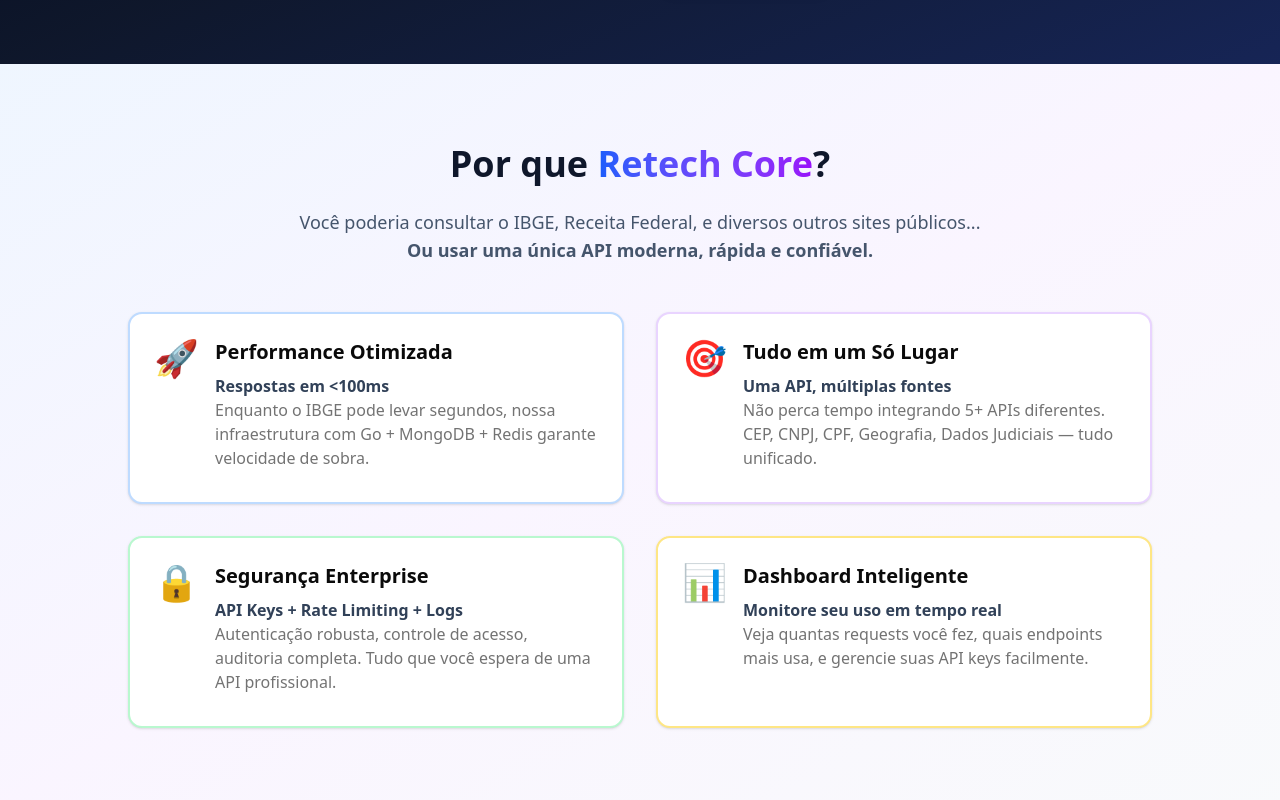
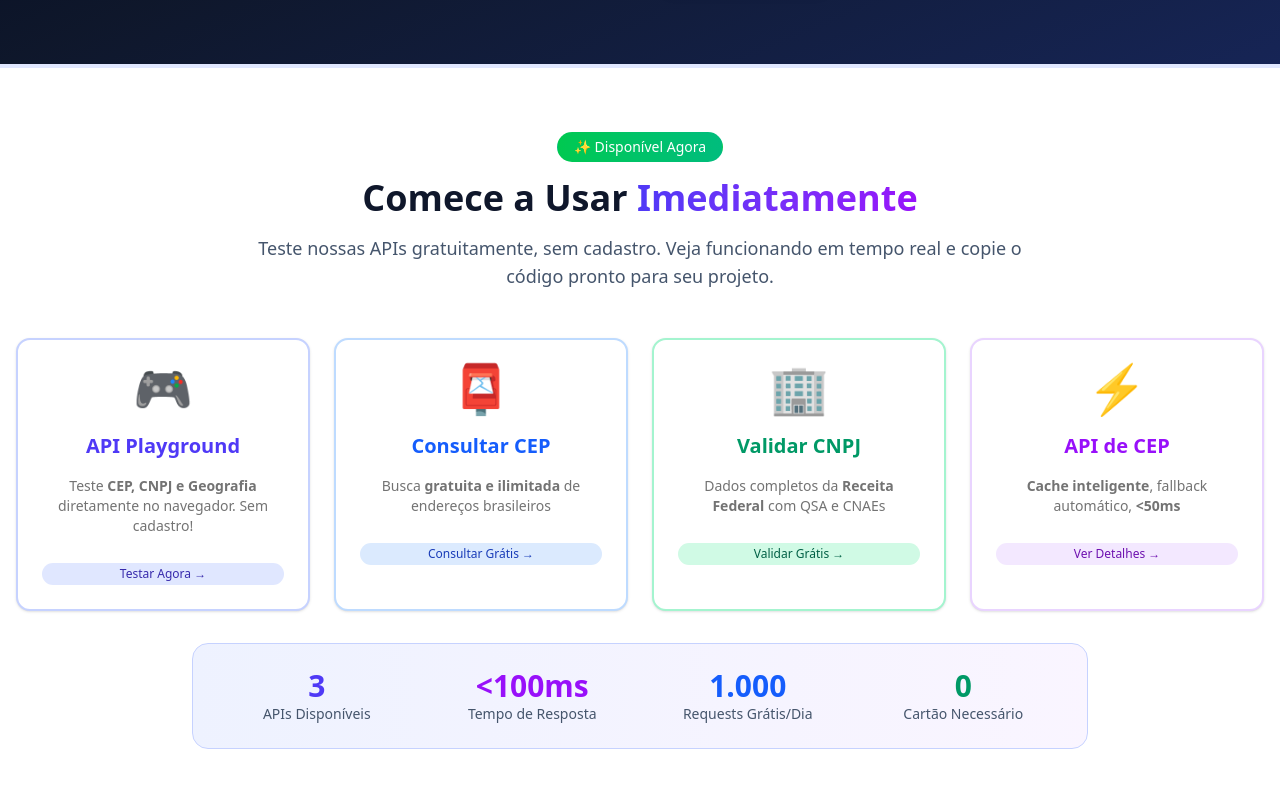
Before and after one commit to alanrezendeee/retech-core-admin, a Next.js app: page / in a window 1280 px wide. Shown: the part 480-1280 px from the top of the page. Built offline with nearby package versions, Linux system fonts and the light colour scheme; no server answers.

Commit message:
feat: ajuste diversos

```diff
--- a/app/page.tsx
+++ b/app/page.tsx
@@ -84,6 +84,117 @@
                 Fazer Login
               </Button>
             </Link>
+          </div>
+        </div>
+      </section>
+
+      {/* APIs Disponíveis + Playground/Ferramentas */}
+      <section className="py-16 bg-white border-y-4 border-indigo-100">
+        <div className="container mx-auto px-4">
+          <div className="text-center mb-12">
+            <Badge className="mb-4 bg-gradient-to-r from-green-500 to-emerald-500 text-white text-sm px-4 py-1">
+              ✨ Disponível Agora
+            </Badge>
+            <h2 className="text-4xl font-bold mb-4 text-slate-900">
+              Comece a Usar <span className="text-transparent bg-clip-text bg-gradient-to-r from-indigo-600 to-purple-600">Imediatamente</span>
+            </h2>
+            <p className="text-lg text-slate-600 max-w-3xl mx-auto">
+              Teste nossas APIs gratuitamente, sem cadastro. Veja funcionando em tempo real e copie o código pronto para seu projeto.
+            </p>
+          </div>
+
+          <div className="grid grid-cols-1 md:grid-cols-2 lg:grid-cols-4 gap-6 max-w-7xl mx-auto mb-8">
+            {/* Playground */}
+            <Link href="/playground">
+              <Card className="border-2 border-indigo-200 hover:border-indigo-400 hover:shadow-2xl transition-all cursor-pointer h-full group">
+                <CardHeader className="text-center">
+                  <div className="text-5xl mb-3 group-hover:scale-110 transition-transform">🎮</div>
+                  <CardTitle className="text-xl mb-2 text-indigo-600">API Playground</CardTitle>
+                  <CardDescription className="text-sm">
+                    Teste <strong>CEP, CNPJ e Geografia</strong> diretamente no navegador. Sem cadastro!
+                  </CardDescription>
+                </CardHeader>
+                <CardContent>
+                  <Badge className="w-full justify-center bg-indigo-100 text-indigo-800 hover:bg-indigo-200">
+                    Testar Agora →
+                  </Badge>
+                </CardContent>
+              </Card>
+            </Link>
+
+            {/* CEP Checker */}
+            <Link href="/ferramentas/consultar-cep">
+              <Card className="border-2 border-blue-200 hover:border-blue-400 hover:shadow-2xl transition-all cursor-pointer h-full group">
+                <CardHeader className="text-center">
+                  <div className="text-5xl mb-3 group-hover:scale-110 transition-transform">📮</div>
+                  <CardTitle className="text-xl mb-2 text-blue-600">Consultar CEP</CardTitle>
+                  <CardDescription className="text-sm">
+                    Busca <strong>gratuita e ilimitada</strong> de endereços brasileiros
+                  </CardDescription>
+                </CardHeader>
+                <CardContent>
+                  <Badge className="w-full justify-center bg-blue-100 text-blue-800 hover:bg-blue-200">
+                    Consultar Grátis →
+                  </Badge>
+                </CardContent>
+              </Card>
+            </Link>
+
+            {/* CNPJ Validator */}
+            <Link href="/ferramentas/validar-cnpj">
+              <Card className="border-2 border-emerald-200 hover:border-emerald-400 hover:shadow-2xl transition-all cursor-pointer h-full group">
+                <CardHeader className="text-center">
+                  <div className="text-5xl mb-3 group-hover:scale-110 transition-transform">🏢</div>
+                  <CardTitle className="text-xl mb-2 text-emerald-600">Validar CNPJ</CardTitle>
+                  <CardDescription className="text-sm">
+                    Dados completos da <strong>Receita Federal</strong> com QSA e CNAEs
+                  </CardDescription>
+                </CardHeader>
+                <CardContent>
+                  <Badge className="w-full justify-center bg-emerald-100 text-emerald-800 hover:bg-emerald-200">
+                    Validar Grátis →
+                  </Badge>
+                </CardContent>
+              </Card>
+            </Link>
+
+            {/* API CEP */}
+            <Link href="/apis/cep">
+              <Card className="border-2 border-purple-200 hover:border-purple-400 hover:shadow-2xl transition-all cursor-pointer h-full group">
+                <CardHeader className="text-center">
+                  <div className="text-5xl mb-3 group-hover:scale-110 transition-transform">⚡</div>
+                  <CardTitle className="text-xl mb-2 text-purple-600">API de CEP</CardTitle>
+                  <CardDescription className="text-sm">
+                    <strong>Cache inteligente</strong>, fallback automático, <strong>&lt;50ms</strong>
+                  </CardDescription>
+                </CardHeader>
+                <CardContent>
+                  <Badge className="w-full justify-center bg-purple-100 text-purple-800 hover:bg-purple-200">
+                    Ver Detalhes →
+                  </Badge>
+                </CardContent>
+              </Card>
+            </Link>
+          </div>
+
+          {/* Stats Row */}
+          <div className="grid grid-cols-2 md:grid-cols-4 gap-4 max-w-4xl mx-auto p-6 bg-gradient-to-r from-indigo-50 to-purple-50 rounded-2xl border border-indigo-200">
+            <div className="text-center">
+              <div className="text-3xl font-bold text-indigo-600">3</div>
+              <div className="text-sm text-slate-600">APIs Disponíveis</div>
+            </div>
+            <div className="text-center">
+              <div className="text-3xl font-bold text-purple-600">&lt;100ms</div>
+              <div className="text-sm text-slate-600">Tempo de Resposta</div>
+            </div>
+            <div className="text-center">
+              <div className="text-3xl font-bold text-blue-600">1.000</div>
+              <div className="text-sm text-slate-600">Requests Grátis/Dia</div>
+            </div>
+            <div className="text-center">
+              <div className="text-3xl font-bold text-emerald-600">0</div>
+              <div className="text-sm text-slate-600">Cartão Necessário</div>
+            </div>
           </div>
         </div>
       </section>
```
